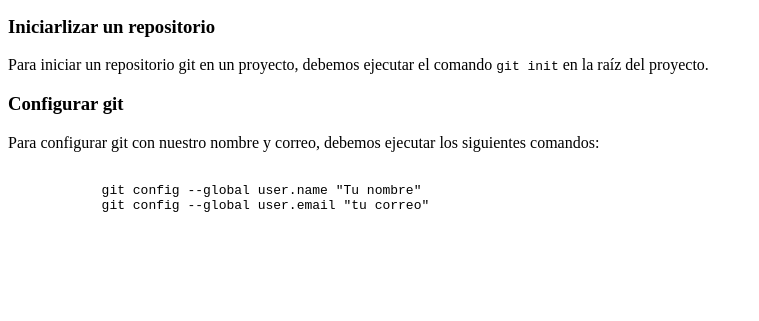
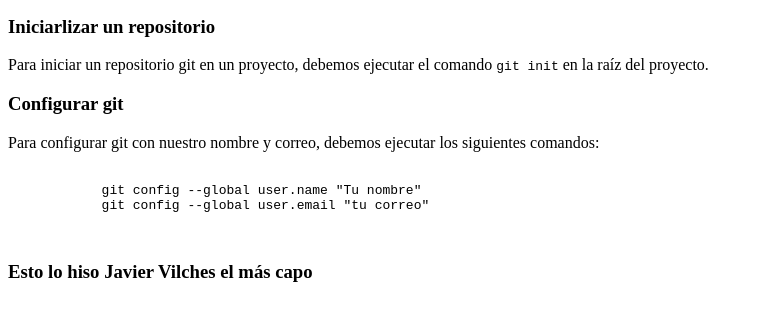
Before and after one commit to CristofherAndres/ProyectoFinal1, a plain HTML site: page index.html in a window 1280 px wide. Shown: the part 101-422 px from the top of the page, without its empty margins (0-759 px from the left). Drawn offline with Linux system fonts and the light colour scheme.

Commit message:
Se agrego un h3

```diff
--- a/index.html
+++ b/index.html
@@ -20,5 +20,6 @@
             git config --global user.email "tu correo"
         </code>
     </pre>
+    <h3>Esto lo hiso Javier Vilches el más capo</h3>
 </body>
 </html>
```
